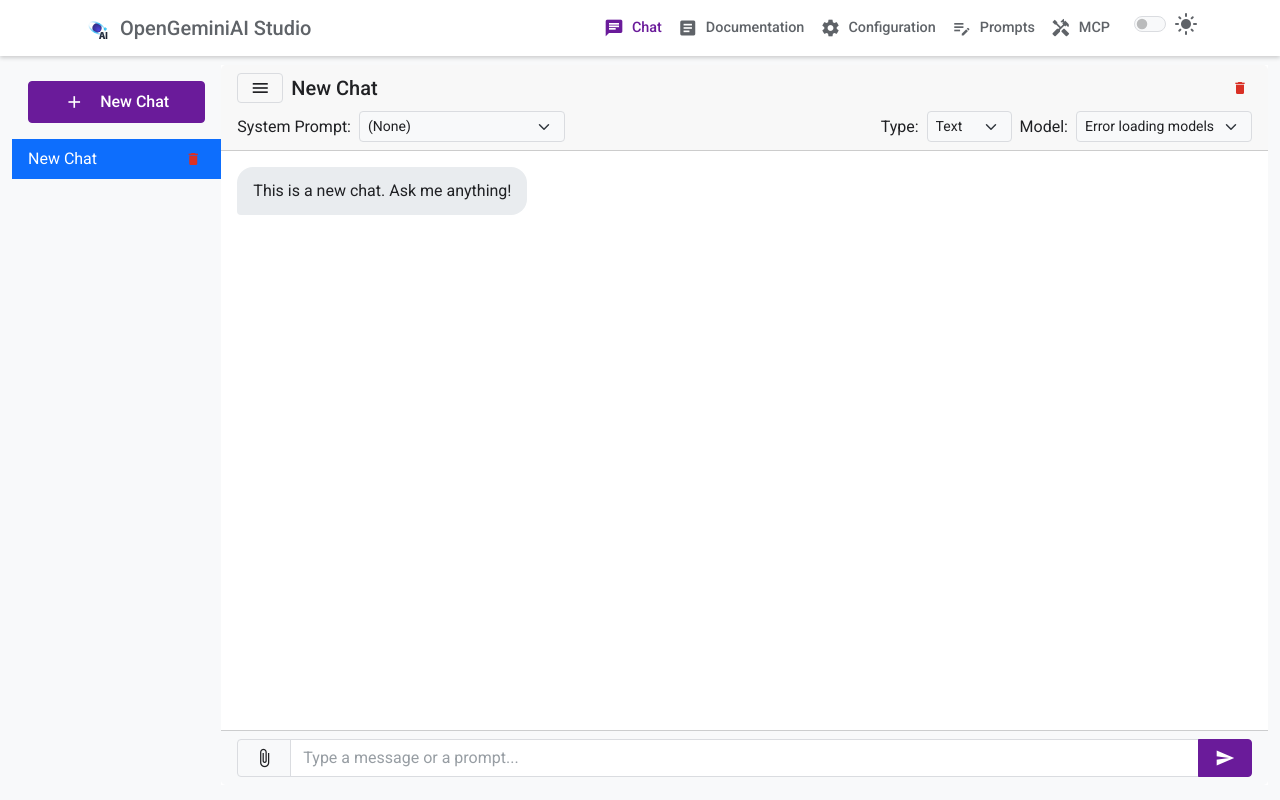
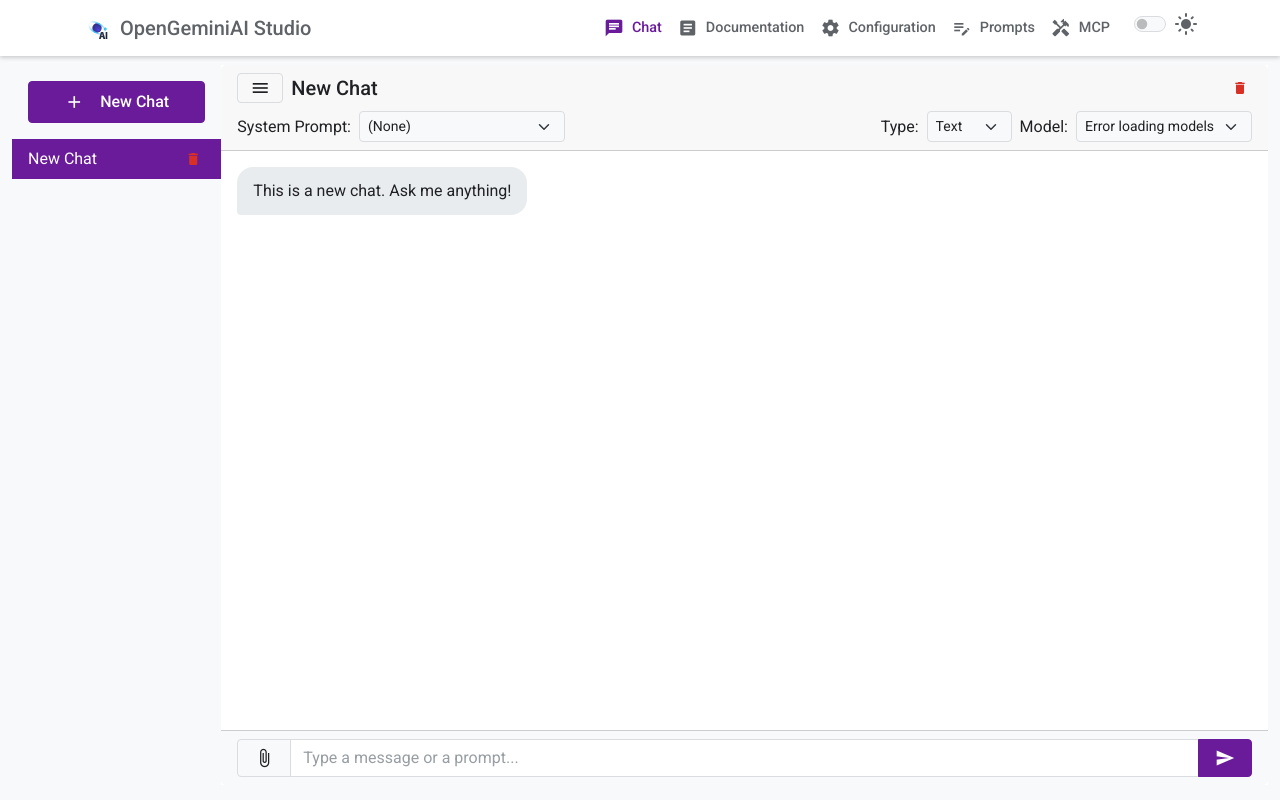
Before and after one commit to zyr3x/opengeminiai-studio, a Flask app: page / in a window 1280 px wide, after a click that opens the changed part. Run offline with Flask 3, Linux system fonts and the light colour scheme; data comes from the database, SQL or seed files in the repository; data that the repository does not hold is empty; parts of the project's set-up code (start-up, migrations or seed data) failed here and were passed over; some libraries are stand-ins or nearby versions.

Commit message:
Fix: Hardcode active list group styles with !important for theme consistency

```diff
--- a/static/css/style.css
+++ b/static/css/style.css
@@ -22,9 +22,9 @@
     /* Bootstrap component compatibility */
     --bs-primary: #6A1B9A;
     --bs-primary-rgb: 106, 27, 154;
-    --bs-list-group-active-bg: var(--btn-primary-bg);
-    --bs-list-group-active-color: var(--btn-primary-color);
-    --bs-list-group-active-border-color: var(--btn-primary-border);
+    --bs-list-group-active-bg: #6A1B9AFF !important;
+    --bs-list-group-active-color: #6A1B9AFF !important;;
+    --bs-list-group-active-border-color: #6A1B9AFF !important;;
 
     /* Specific component overrides for light theme */
     --card-bg: #fff;
@@ -479,9 +479,9 @@ code {
 }
 
 #chat .list-group-item.active {
-    background-color: var(--bs-list-group-active-bg);
-    color: var(--bs-list-group-active-color);
-    border-color: var(--bs-list-group-active-border-color);
+    background-color: #6A1B9AFF !important;
+    color: #fff;
+    border-color: #6A1B9AFF !important;
 }
 
 #chat .card {
```
